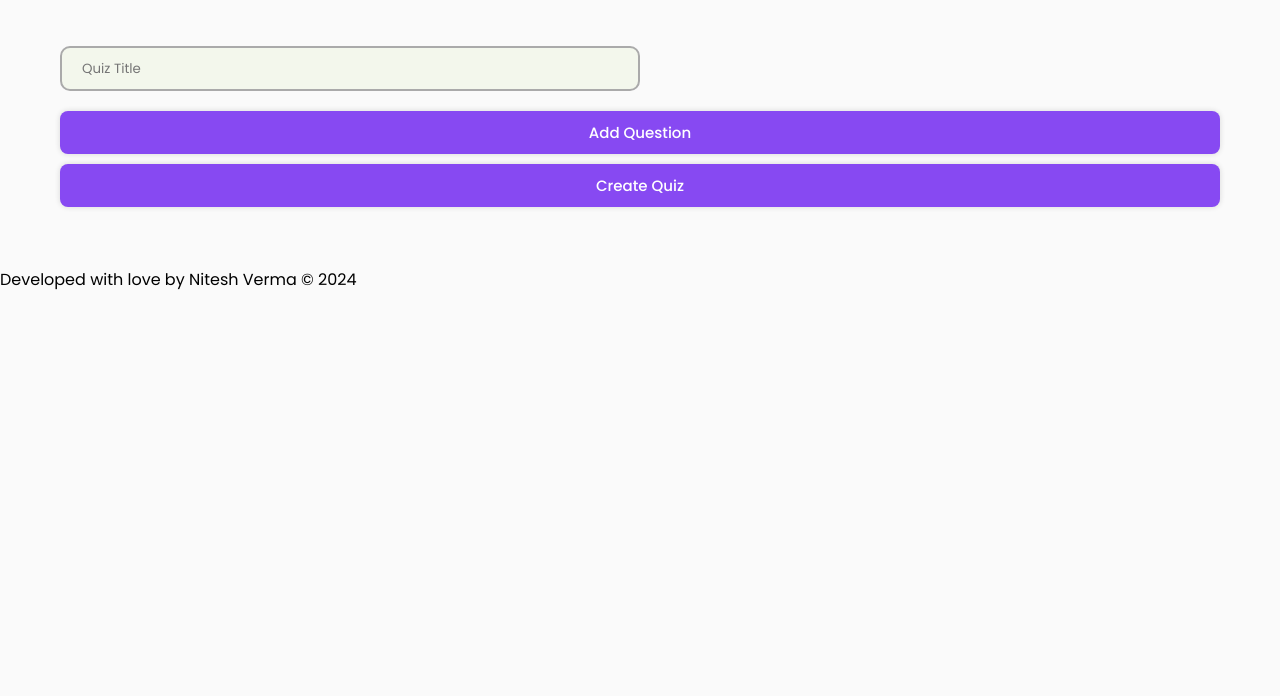
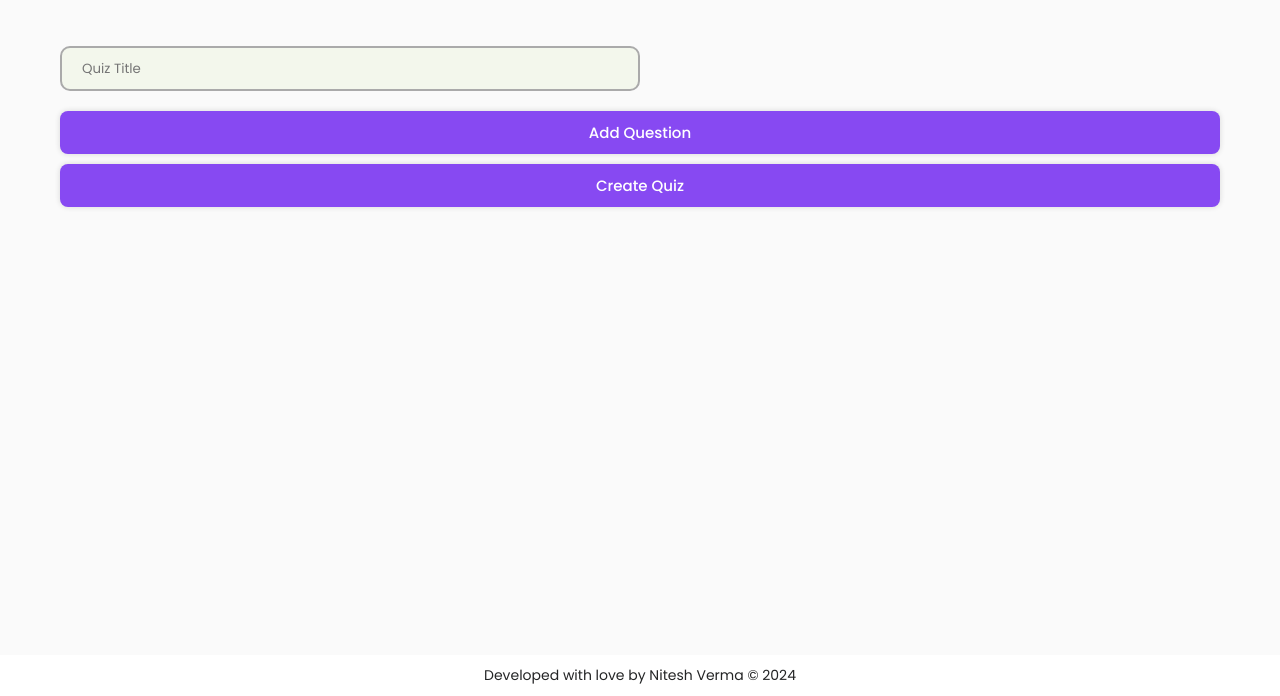
Before and after one commit to NITeshGitH/OnlineQuizMaker, a plain HTML site: page index.html in a window 1280 px wide. Shown: the part 104-800 px from the top of the page. Drawn offline with Linux system fonts and the light colour scheme; a web font is replaced by a local one.

Commit message:
Update styles.css

```diff
--- a/styles.css
+++ b/styles.css
@@ -205,3 +205,26 @@ button {
     font-size: 25px;
     color: #444444;
 }
+
+footer {
+    position: fixed;
+    bottom: 0;
+    left: 0;
+    width: 100%;
+    display: flex;
+    justify-content: center;
+    align-items: center;
+    flex-direction: column;
+    row-gap: 30px;
+    background: #fff;
+    padding-block: 10px;
+    z-index: 1000;
+}
+
+
+.bottom-footer {
+    font-size: 14px;
+    color: #242526;
+    margin: 0;
+
+}
```
